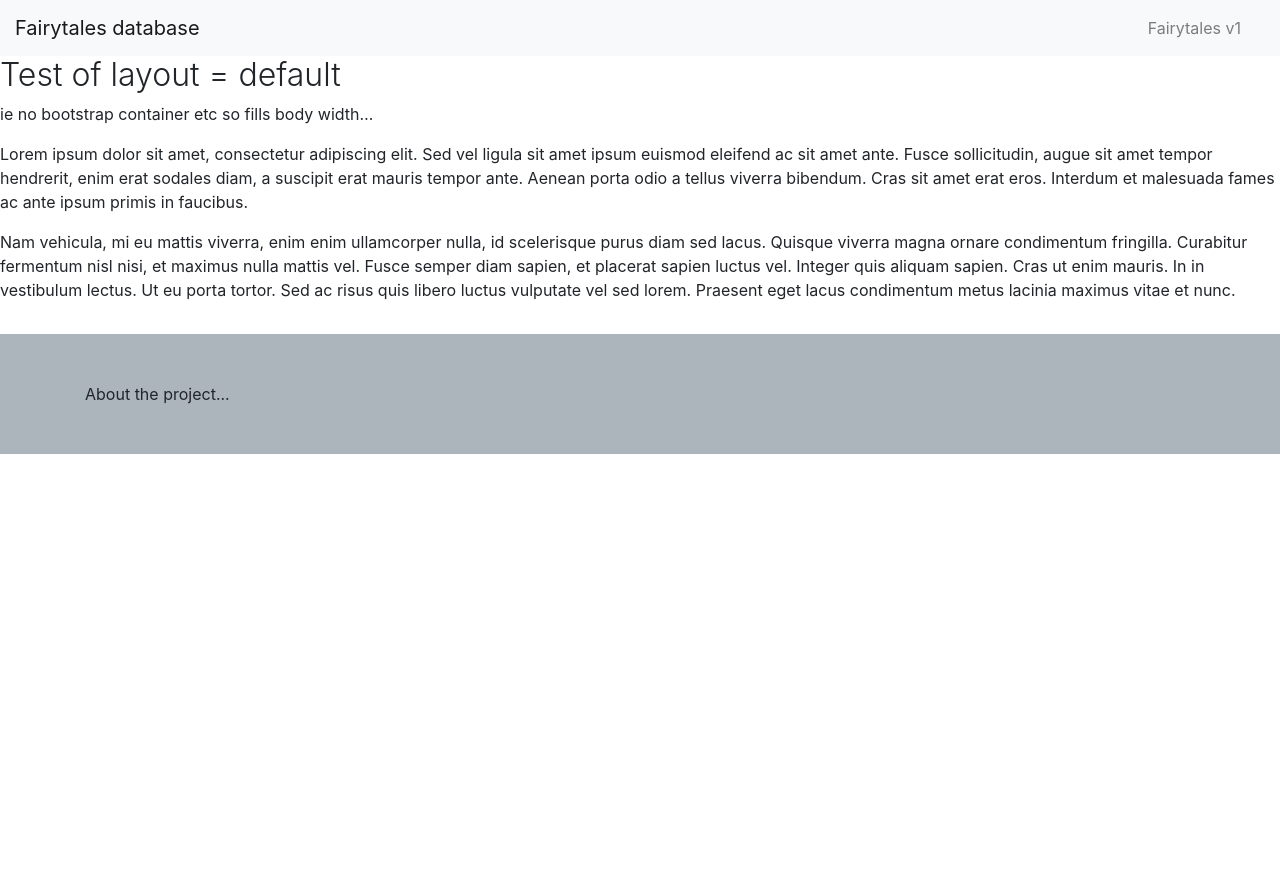
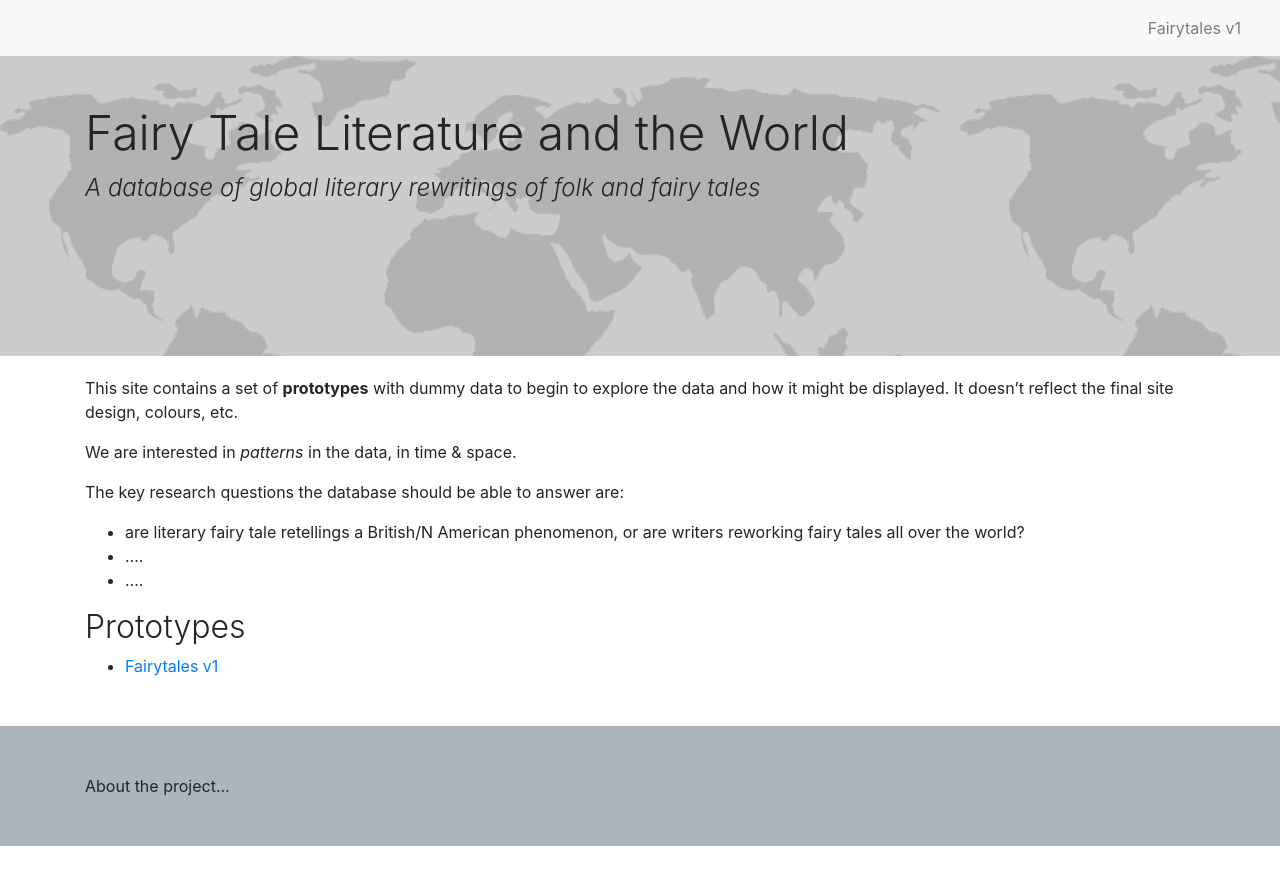
Before and after one commit to drmikeuk/fairytales, a Jekyll site: the page built from index.md, in a window 1280 px wide. Shown: the top 885 px of the page. Built offline with Jekyll 4.4.1, drawn with Linux system fonts in a browser that asks for light colours.

Commit message:
polish home

```diff
--- a/index.md
+++ b/index.md
@@ -1,12 +1,28 @@
 ---
-layout: default
-title: "Home"
+layout: home
+title: "Fairy Tale Literature and the World"
+description: "A database of global literary rewritings of folk and fairy tales"
+header-img: World_Map_Grayscale.png
 ---
 
-<h2>Test of layout = default</h2>
+This site contains a set of **prototypes** with dummy data to begin to explore the data and how it might be displayed.
+It doesn't reflect the final site design, colours, etc.
 
-ie no bootstrap container etc so fills body  width...
+We are interested in _patterns_ in the data, in time & space.
 
-Lorem ipsum dolor sit amet, consectetur adipiscing elit. Sed vel ligula sit amet ipsum euismod eleifend ac sit amet ante. Fusce sollicitudin, augue sit amet tempor hendrerit, enim erat sodales diam, a suscipit erat mauris tempor ante. Aenean porta odio a tellus viverra bibendum. Cras sit amet erat eros. Interdum et malesuada fames ac ante ipsum primis in faucibus.
+The key research questions the database should be able to answer are:
 
-Nam vehicula, mi eu mattis viverra, enim enim ullamcorper nulla, id scelerisque purus diam sed lacus. Quisque viverra magna ornare condimentum fringilla. Curabitur fermentum nisl nisi, et maximus nulla mattis vel. Fusce semper diam sapien, et placerat sapien luctus vel. Integer quis aliquam sapien. Cras ut enim mauris. In in vestibulum lectus. Ut eu porta tortor. Sed ac risus quis libero luctus vulputate vel sed lorem. Praesent eget lacus condimentum metus lacinia maximus vitae et nunc.
+- are literary fairy tale retellings a British/N American phenomenon, or are writers reworking fairy tales all over the world?
+- ....
+- ....
+
+
+
+## Prototypes
+<ul>
+  {% comment %} pages  in nav{% endcomment %}
+  {% assign pages = site.pages | where: "nav", "yes" | sort: "sortTitle"  %}
+  {% for page in pages %}
+  <li><a href="{{ page.url | prepend: site.baseurl }}">{{ page.title }}</a></li>
+  {% endfor %}
+</ul>
```
Also changed, not shown: images/World_Map_Grayscale.png (added).
